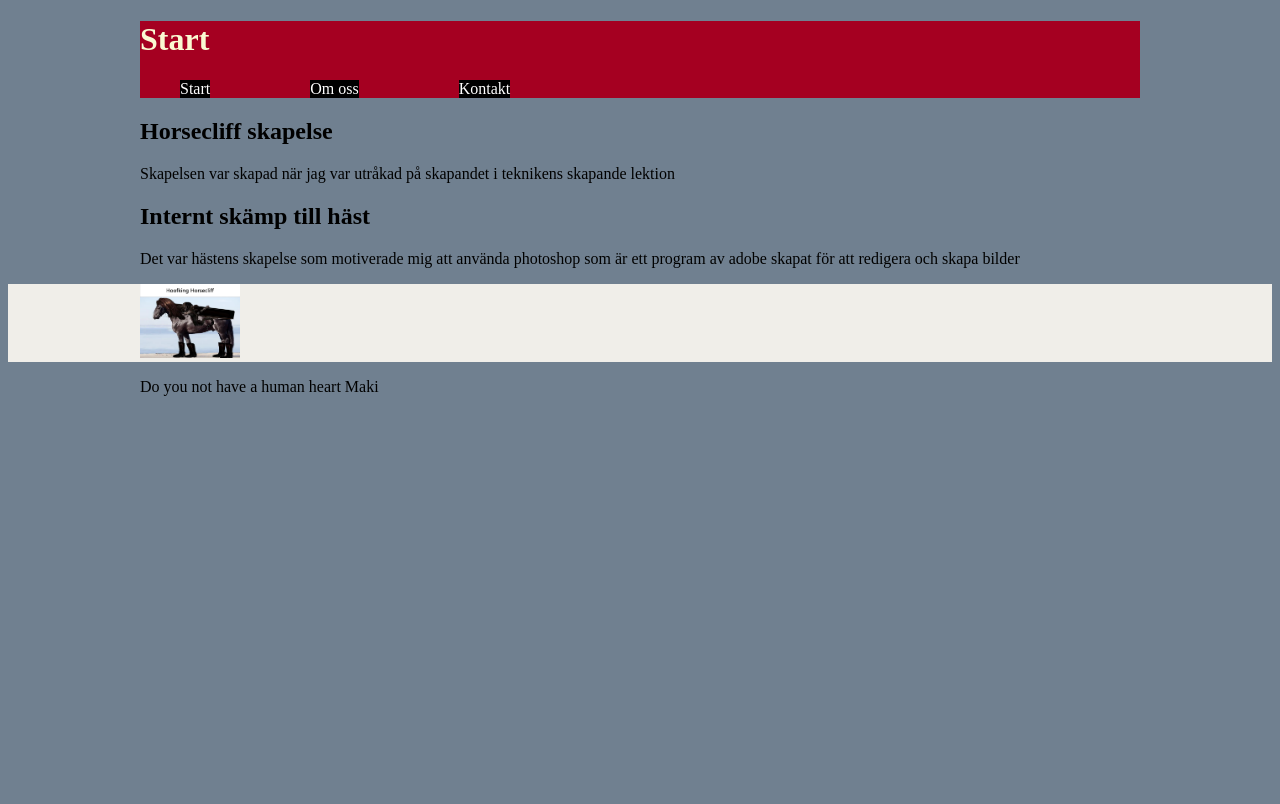
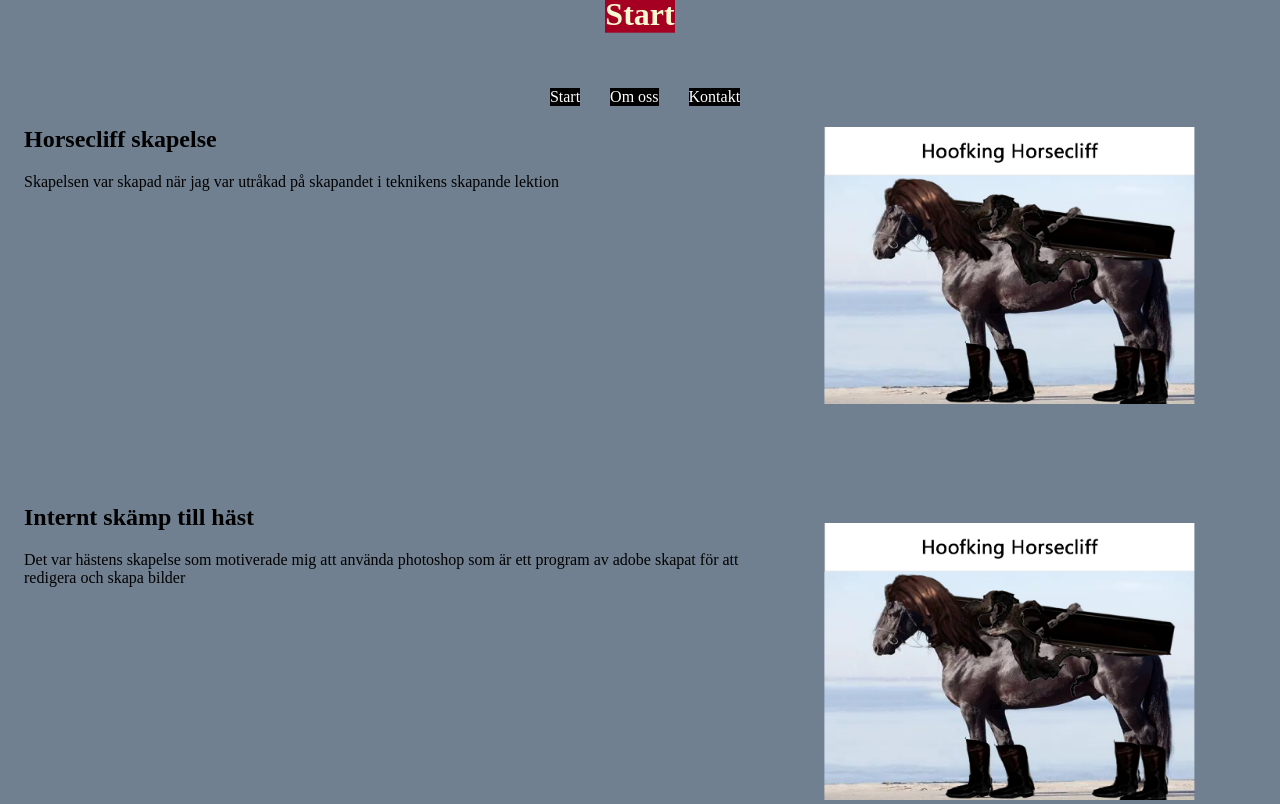
Before and after one commit to thormeisteryolo/bin, a plain HTML site: page index.html in a window 1280 px wide. Shown: the top 804 px of the page. Drawn offline with Linux system fonts and the light colour scheme.

Commit message:
A bunch of styling and switched to flexbox

```diff
--- a/index.html
+++ b/index.html
@@ -8,7 +8,9 @@
 <body>
     <div class="container">
     <header>
+      <div id="title">
         <h1>Start</h1>
+        </div>
         <nav>
            <ul>
             <li><a href="index.html">Start</a></li>
@@ -24,12 +26,17 @@
      <article>
         <h2>Horsecliff skapelse</h2>
      <p>Skapelsen var skapad när jag var utråkad på skapandet i teknikens skapande lektion</p>
+     <div class="horseimg1">
+        <img src="images/Horsecliff.png" alt="Hoofking Horsecliff">
+     </div>
      </article>
-
      <article>
       <h2>Internt skämp till häst</h2>
       <p>Det var hästens skapelse som motiverade mig att använda photoshop som är ett program av adobe skapat för att redigera och skapa bilder</p>
-     </article>
+          <div class="horseimg1">
+        <img src="images/Horsecliff.png" alt="Hoofking Horsecliff">
+     </div>
+   </article>
      </div>
     </main>
     <aside>
--- a/style/style.css
+++ b/style/style.css
@@ -1,40 +1,58 @@
 body {
+    display: flex;
+    flex-direction: column;
     background-color: slategrey;
 }
 
-header{
-    background-color: #A50021;
+header {
+    justify-items: center;
 }
 
 h1 {
     color: lightgoldenrodyellow;
 }
 
+#title {
+    transform: translate(0px, -90%);
+    justify-items: center;
+    background-color: #A50021;
+}
+
+.horseimg1 {
+    display: flex;
+    justify-content: end;
+    transform: translate(-5%, -80px);
+}
+
+.horseimg1 img {
+        height: 20%;
+        width: 30%;
+}
+
+.container article p {
+   width: 60%;
+}
+
 .container{
-    max-width: 1000px;
     margin-inline: auto;
     padding-inline: 1rem;
-
 }
 
 nav ul {
     list-style-type: none;
-    display: flex;
     gap: 70px;
 }
 
-article img {
-    width: 500px;
-}
-
-img {
+aside img {
     height: auto;
-    width: 100px;
+    width: 10px;
 }
 
 aside{
+    display: flex;
+    align-content: end;
+    max-width: auto;
     background-color: #F0EEE9;
-
 }
 
 nav li {
```
Also changed, not shown: pages/about.html (+2 -0 lines), pages/contact.html (+2 -0 lines).
